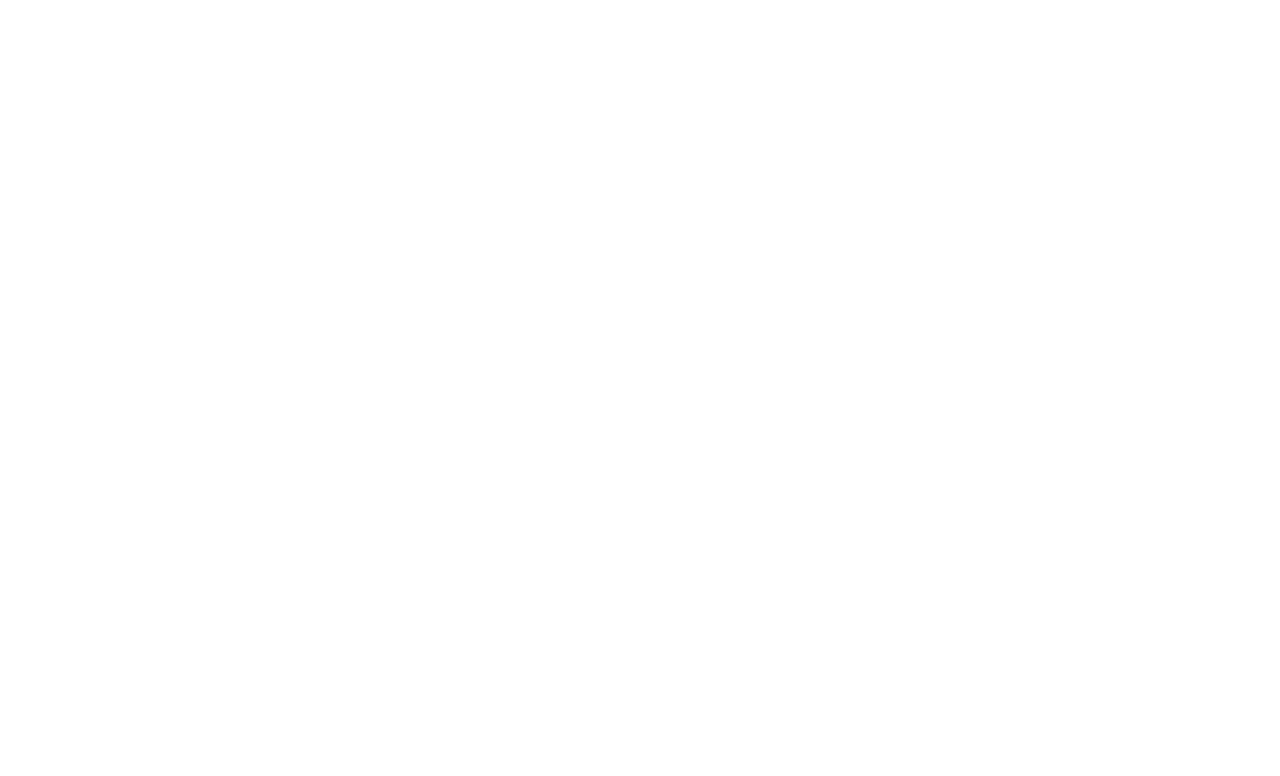
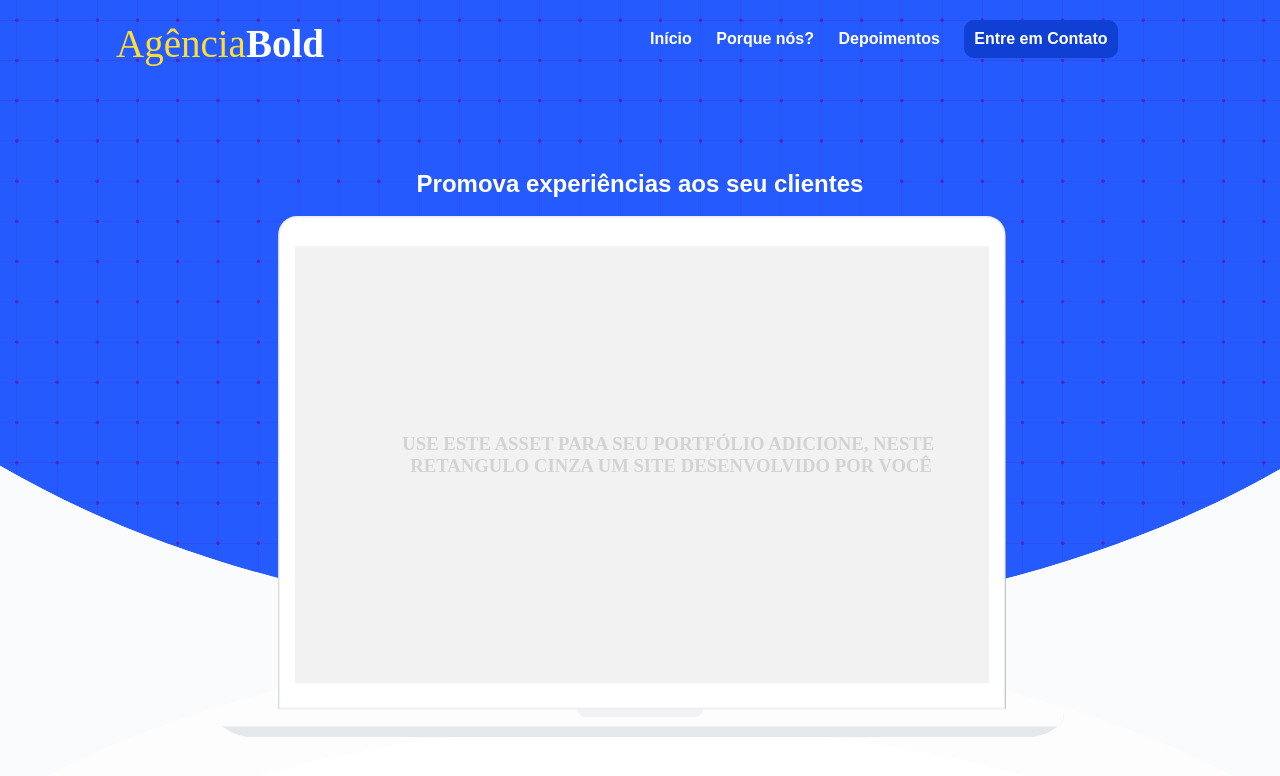
Before and after one commit to AlexandreLiberatto/agencia-web, a plain HTML site: page index.html in a window 1280 px wide. Drawn offline with Linux system fonts and the light colour scheme.

Commit message:
Criando Cabeçalho do site

```diff
--- a/index.html
+++ b/index.html
@@ -10,6 +10,29 @@
     <title>Agencia Web 2.0</title>
 </head>
 <body>
+    <section class="main">
+        <div class="center">
+            <div class="menu">
+                <div class="logo-menu">
+                    <a href="/"><img src="img/logoagencia.svg" alt="Logo-Agencia"></a>
+                </div>
+                <div class="itens-menu">
+                    <a href="#">Início</a>
+                    <a href="#">Porque nós?</a>
+                    <a href="#">Depoimentos</a>
+                    <a href="#" class="contact-btn">Entre em Contato</a>
+                </div>
+            </div><!-- menu -->
+
+            <div class="mockup">
+                <h2>Promova experiências aos seu clientes</h2>
+                <br>
+                <img src="img/mockup.svg" alt="">
+                <p>E veja resultados expressivos dia após dia</p>
+            </div><!-- mockup -->
+
+        </div><!-- center -->
+    </section><!-- main -->
 
     <script src="script.js"></script>
 </body>
--- a/style.css
+++ b/style.css
@@ -0,0 +1,73 @@
+* {
+    margin: 0;
+    padding: 0;
+    box-sizing: border-box;
+    font-family: 'Releway', sans-serif;
+}
+
+.center {
+    display: flex;
+    max-width: 1100px;
+    padding:0 2%;
+    margin: 0 auto;
+    flex-wrap: wrap;
+}
+
+section.main{
+    background-image: url('img/bg.svg');
+    background-position: center;
+    background-size: cover;
+    min-height: 700px;
+    padding: 20px 0 80px 0;
+}
+
+.menu {
+    display: flex;
+    width: 100%;
+}
+
+.logo-menu{
+    width: 50%;
+}
+
+.itens-menu {
+    width: 50%;
+}
+
+.itens-menu a {
+    font-weight: bold;
+    color: white;
+    text-decoration: none;
+    display: inline-block;
+    margin:0 10px;
+}
+
+.itens-menu a:hover {
+    border-bottom: 2px solid #ffdd33;
+}
+
+.itens-menu a.contact-btn {
+    background-color: #0f3fd3;
+    padding: 10px 10px;
+    border-radius: 10px;
+}
+
+.itens-menu a.contact-btn:hover {
+    border: #fff 1px solid;
+}
+
+.mockup {
+    display: block;
+    width: 100%;
+    color: white;
+    text-align: center;
+    padding: 100px;
+}
+
+.mockup h1 {
+    font-size: 50px;
+}
+
+.mockup img {
+    max-width: 100%;
+}
```
